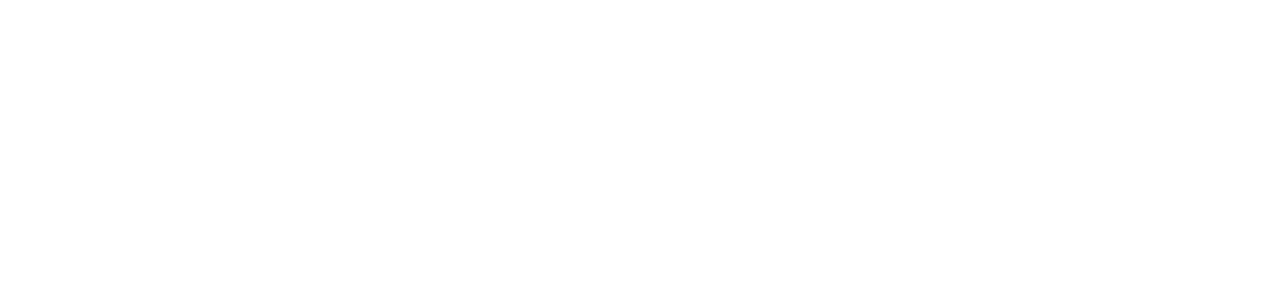
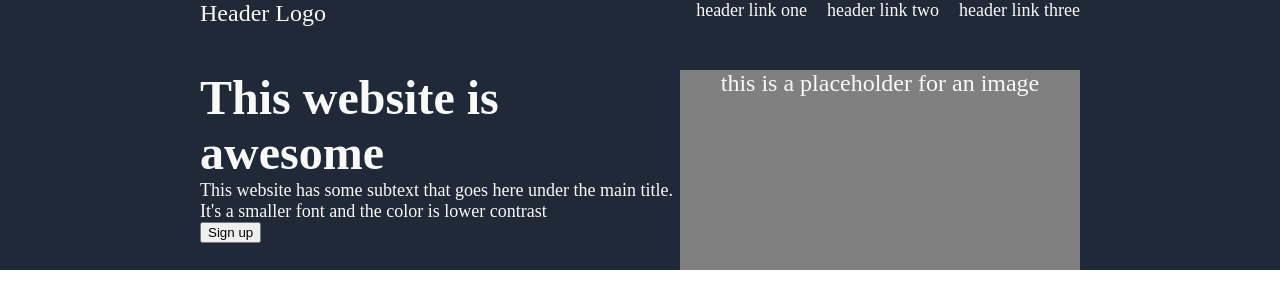
Before and after one commit to vuuma/landing-page, a plain HTML site: page index.html in a window 1280 px wide. Drawn offline with Linux system fonts and the light colour scheme.

Commit message:
implement header section

```diff
--- a/css/stylesheet.css
+++ b/css/stylesheet.css
@@ -0,0 +1,62 @@
+body {
+    display: flex;
+    flex-direction: column;
+    margin: 0;
+
+}
+
+.header {
+    display: flex;
+    height: 70px;
+    padding: 0 200px;
+
+}
+
+.header, .container  {
+    background-color: #1F2937;
+    padding: 0 200px;
+}
+
+.header-logo {
+    font-size: 24px;
+    color: #F9FAF8;
+
+}
+
+ul {
+    display: flex;
+    margin: 0;
+    margin-left: auto;
+    list-style-type: none;
+    gap: 20px;
+}
+
+.header-content-main-text {
+    font-size: 48px;
+    font-weight: bolder;
+    color: #F9FAF8
+}
+
+.header-content-secondary-text, ul {
+    font-size: 18px;
+    color: #F9FAF8;
+}
+
+.header-image {
+    background-color: grey;
+    width: 400px;
+    height: 200px;
+    text-align: center;
+    color: #F9FAF8;
+    font-size: 24px;
+
+}
+
+.header-content {
+    flex: 1;
+}
+
+.container {
+    display: flex;
+
+}
--- a/index.html
+++ b/index.html
@@ -10,6 +10,26 @@
 </head>
 
 <body>
+    <div class="header">
+        <div class="header-logo">Header Logo</div>
+        <ul>
+            <li>header link one</li>
+            <li>header link two</li>
+            <li>header link three</li>
+        </ul>
+    </div>
+
+    <div class="container">
+        <div class="header-content">
+            <div class="header-content-main-text">This website is awesome</div>
+            <div class="header-content-secondary-text">This website has some subtext that goes here under the main title. It's a smaller font and the color is lower contrast</div>
+            <button>Sign up</button>
+        </div>
+
+        <div class="header-image">
+            this is a placeholder for an image
+        </div>
+    </div>
 
 </body>
 
```
